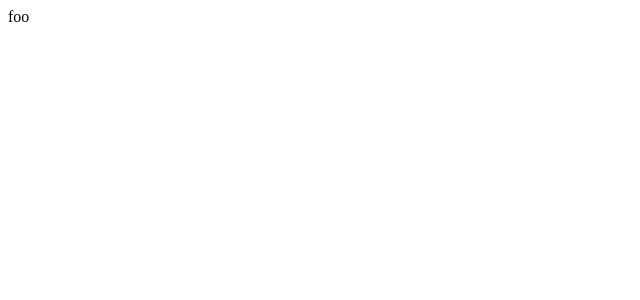
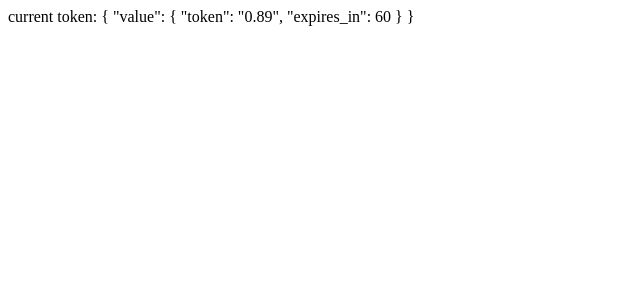
Before and after one commit to bcxbjoern/rxjs-connection-handling, an Angular app: page / in a window 1280 px wide. Shown: the top 300 px of the page, without its empty margins (0-640 px from the left). Built offline with nearby package versions, Linux system fonts and the light colour scheme.

Commit message:
Show token

```diff
--- a/src/app/app.html
+++ b/src/app/app.html
@@ -3,6 +3,6 @@
 
 <main class="main">
   <div class="content">
-    foo
+    current token: {{token$ | async | json}}
   </div>
 </main>
--- a/src/app/app.ts
+++ b/src/app/app.ts
@@ -1,11 +1,15 @@
-import { Component, signal } from '@angular/core';
+import { Component, inject, signal } from '@angular/core';
+import { ConversationService } from './conversation.service';
+import { AsyncPipe, JsonPipe } from '@angular/common';
 
 @Component({
   selector: 'app-root',
-  imports: [],
+  imports: [AsyncPipe, JsonPipe],
   templateUrl: './app.html',
-  styleUrl: './app.css'
+  styleUrl: './app.css',
 })
 export class App {
   protected readonly title = signal('react-playground');
+  conversationService = inject(ConversationService);
+  protected token$ = this.conversationService.token$;
 }
--- a/src/app/conversation.api.ts
+++ b/src/app/conversation.api.ts
@@ -14,15 +14,28 @@ export class ConversationApi {
   constructor() {}
 
   public getAccessToken(): Observable<Result<AccessToken, string>> {
-    if (Math.random() < 0.2) {
+    if (Math.random() < 0.0) {
       return of(err('Failed to get access token'));
     }
 
     const token: AccessToken = {
-      token: '123',
+      token: Math.random().toPrecision(2).toString(),
       expires_in: 60,
     };
 
     return of(ok(token));
   }
+
+  public refreshAccessToken(token: string): Observable<Result<AccessToken, string>> {
+    if (Math.random() < 0.0) {
+      return of(err('Failed to refresh access token'));
+    }
+
+    const newToken: AccessToken = {
+      token: token,
+      expires_in: 60,
+    };
+
+    return of(ok(newToken));
+  }
 }
--- a/src/app/conversation.service.ts
+++ b/src/app/conversation.service.ts
@@ -1,18 +1,53 @@
 import { Injectable } from '@angular/core';
 import { AccessToken, ConversationApi } from './conversation.api';
-import { BehaviorSubject } from 'rxjs';
+import {
+  BehaviorSubject,
+  EMPTY,
+  expand,
+  map,
+  Observable,
+  shareReplay,
+  switchMap,
+  tap,
+  timer,
+} from 'rxjs';
 import { Result } from 'neverthrow';
 
 @Injectable({
   providedIn: 'root',
 })
 export class ConversationService {
-  private readonly accessToken$: BehaviorSubject<Result<AccessToken, string> | null> =
-    new BehaviorSubject<Result<AccessToken, string> | null>(null);
+  private readonly conversationApi: ConversationApi;
+
+  private readonly isRunning$ = new BehaviorSubject<boolean>(true);
+  readonly token$: Observable<any> = this.isRunning$.pipe(
+    switchMap((isRunning) => {
+      if (!isRunning) {
+        console.log('App not running');
+        return EMPTY;
+      }
+      console.log('App running');
+      return this.conversationApi.getAccessToken().pipe(
+        expand((tokenResult) => {
+          console.log('Got first token result: ', tokenResult);
+          if (tokenResult.isErr()) {
+            return tokenResult;
+          }
+          const freshToken$ = timer(2000).pipe(
+            switchMap(() => {
+              return this.conversationApi.refreshAccessToken(tokenResult.value.token);
+            }),
+          );
+          console.log('Got fresh token: ', freshToken$);
+          return freshToken$;
+        }),
+      );
+    }),
+    //tap((token) => console.log('tap: ', token)),
+    shareReplay(1),
+  );
 
   constructor(conversationApi: ConversationApi) {
-    conversationApi.getAccessToken().subscribe((accessToken) => {
-      this.accessToken$.next(accessToken);
-    });
+    this.conversationApi = conversationApi;
   }
 }
```
